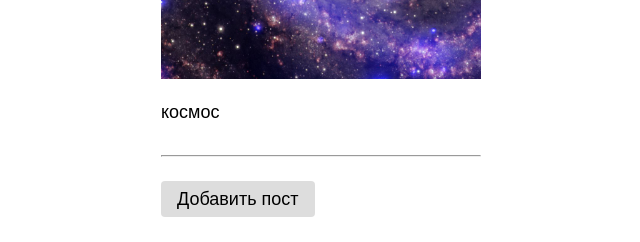
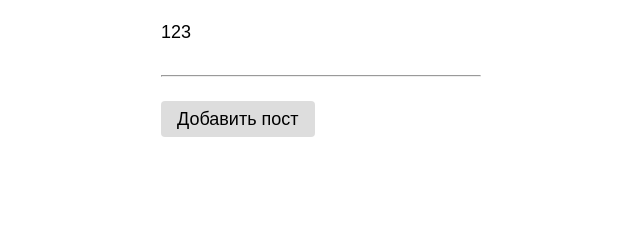
Before and after one commit to KeitoAV/HW_lesson_12, a Flask app: page /search/ in a window 1280 px wide. Shown: the part 5508-5750 px from the top of the page, without its empty margins (319-959 px from the left). After the commit the page ends 5645 px from the top, so only its background shows below. Run offline with Flask 2, Linux system fonts and the light colour scheme.

Commit message:
correct 2

```diff
--- a/app.py
+++ b/app.py
@@ -1,24 +1,24 @@
 from flask import Flask, send_from_directory
-
+from config import UPLOAD_FOLDER
 import logging
 from loader.views import loader_blueprint
 from main.views import main_blueprint
 
-# logging.basicConfig(level=logging.INFO, filename="basic.log", encoding='utf8')  # filename - логирование исключений в файл
+# logging.basicConfig(level=logging.INFO, filename="basic.log", encoding='utf8')   # filename - логирование исключений в файл
 # logging.basicConfig(level=logging.ERROR, filename="error.log", encoding='utf8')
 
 app = Flask(__name__)
 
 # Регистрируем блюпринты
 app.register_blueprint(main_blueprint)
-app.register_blueprint(loader_blueprint)  # url_prefix='/'
+app.register_blueprint(loader_blueprint)
 
 app.config['MAX_CONTENT_LENGTH'] = 2 * 1024 * 1024
 
 
 @app.route("/uploads/<path:path>", methods=["GET", "POST"])
 def static_dir(path):
-    return send_from_directory("./uploads/images", path)
+    return send_from_directory(UPLOAD_FOLDER, path)
 
 
 if __name__ == '__main__':
--- a/loader/templates/post_uploaded.html
+++ b/loader/templates/post_uploaded.html
@@ -13,7 +13,7 @@
     <h1>Пост добавлен! </h1>
 
     <div class="post">
-    <img src="{{ picture }}" width="100%" alt="Картинка не загрузилась :(">
+    <img src="/uploads/{{ picture }}" width="100%" alt="Картинка не загрузилась :(">
         <p>{{ content }}</p>
     </div>
 
--- a/posts.json
+++ b/posts.json
@@ -32,11 +32,11 @@
     "content": "Утром отправились на катере обследовать ближайшие острова – острова в основном каменные, бесполезные и необитаемые. На обратном пути попали в бурю, и нас чуть не унесло в океан. В течение 10 минут наш катер несся к отмели, а потом мы стали дрейфовать между скал, держась за трос. Наконец погода наладилась и мы смогли совершить обратный путь. Когда уже прибыли домой, я попросил, чтобы на следующий день нам устроили на катере экскурсию по морю. Нас провели по морскому дну от одного острова к другому, показали различные интересные объекты, которые встречаются в этом районе."
   },
   {
-    "pic": "./uploads/images/бабочка.png",
-    "content": "бабочка"
+    "pic": "Космос.jpg",
+    "content": "zzz"
   },
   {
-    "pic": "./uploads/images/Космос.jpg",
-    "content": "космос"
+    "pic": "бабочка.png",
+    "content": "123"
   }
 ]
```
Also changed, not shown: loader/views.py (+4 -5 lines).
